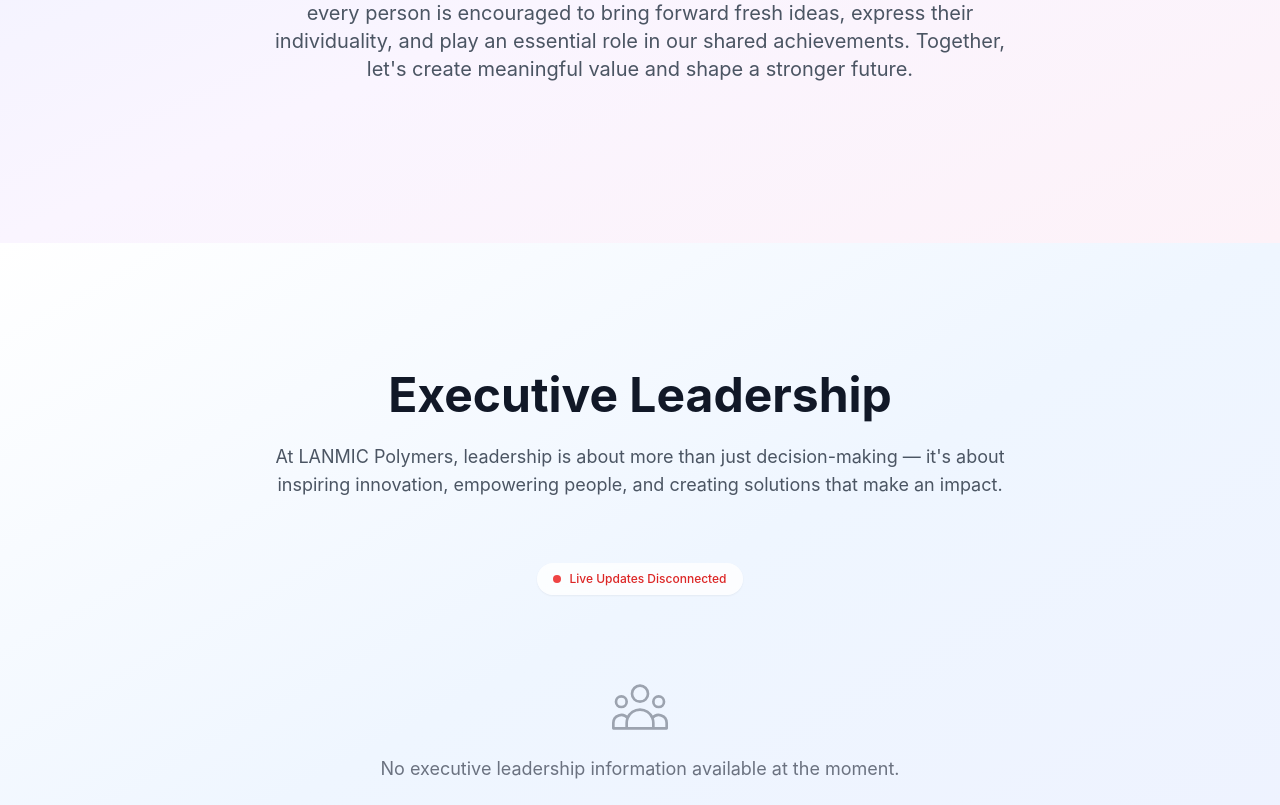
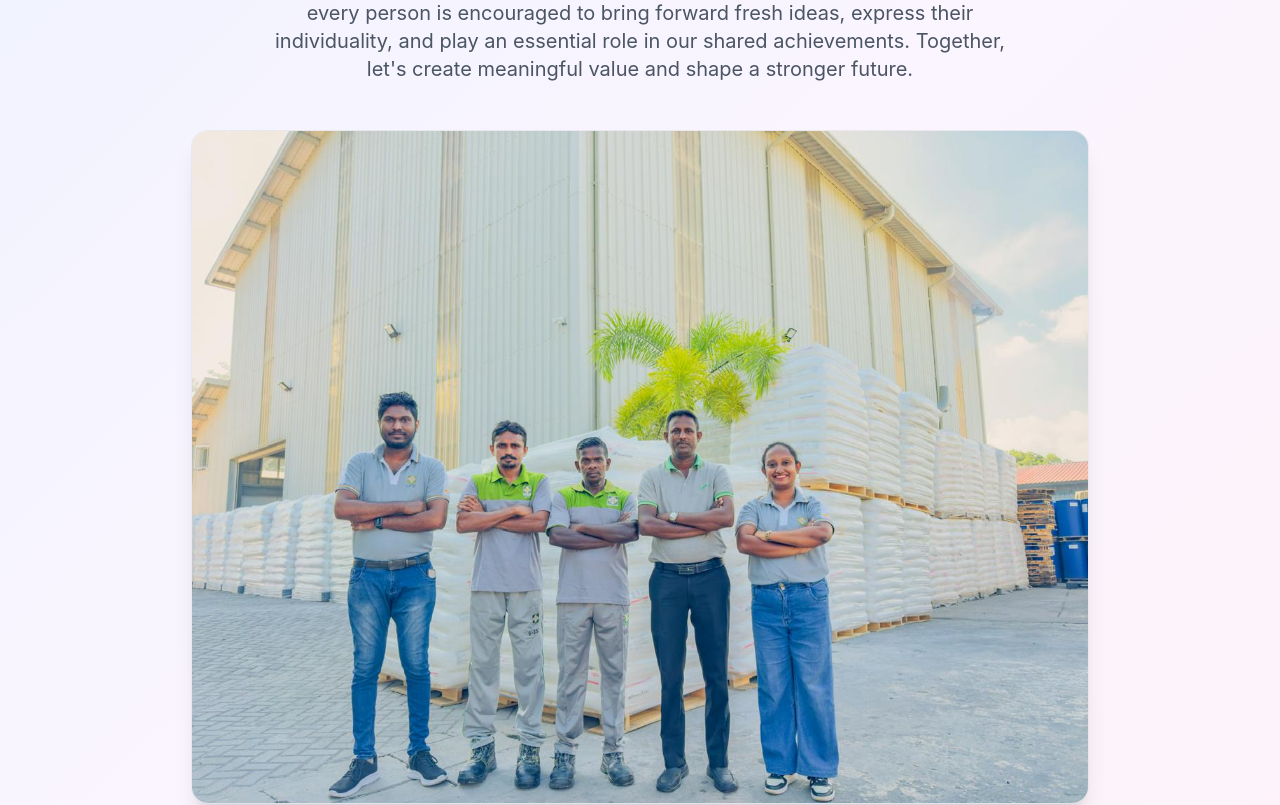
Before and after one commit to LUC1f3R-0/lanmic, a Next.js app in the folder frontend/: page /team in a window 1280 px wide. Shown: the part 400-1205 px from the top of the page. Built offline with nearby package versions, Linux system fonts and the light colour scheme; no server answers.

Commit message:
Updated Home component to enhance video background clarity, improved dark overlay for better text contrast, redirected Career page to Team page for streamlined navigation, and added a new team image section to the Team page for visual engagement.

```diff
--- a/frontend/src/app/(main)/career/page.tsx
+++ b/frontend/src/app/(main)/career/page.tsx
@@ -1,5 +1,3 @@
-import { redirect } from "next/navigation";
+import TeamPage from "../team/page";
 
-export default function CareerRedirectPage() {
-  redirect("/team");
-}
+export default TeamPage;
--- a/frontend/src/app/(main)/page.tsx
+++ b/frontend/src/app/(main)/page.tsx
@@ -81,7 +81,7 @@
           <div className="relative h-full w-full min-h-screen">
             <video
               ref={heroVideoRef}
-              className="absolute inset-0 h-full w-full object-cover object-center blur-sm opacity-100 scale-[1.06]"
+              className="absolute inset-0 h-full w-full object-cover object-center"
               autoPlay
               loop
               muted
@@ -96,7 +96,7 @@
             </video>
           </div>
           {/* Dark overlay for better text contrast */}
-          <div className="absolute inset-0 bg-gradient-to-br from-black/40 via-black/30 to-black/40 z-10"></div>
+          <div className="absolute inset-0 bg-gradient-to-br from-black/65 via-black/55 to-black/65 z-10"></div>
         </div>
 
         <div className="container mx-auto px-4 sm:px-6 lg:px-8 relative z-10">
--- a/frontend/src/app/(main)/team/page.tsx
+++ b/frontend/src/app/(main)/team/page.tsx
@@ -107,6 +107,21 @@
               our shared achievements. Together, let&apos;s create meaningful value and shape a
               stronger future.
             </p>
+            <div
+              className="mt-12 max-w-5xl mx-auto rounded-2xl overflow-hidden shadow-xl ring-1 ring-gray-200/80"
+              data-aos="fade-up"
+              data-aos-delay="300"
+              data-aos-duration="1000"
+            >
+              <Image
+                src="/staff-photograph.jpg"
+                alt="LANMIC Polymers team"
+                width={1280}
+                height={960}
+                className="w-full h-auto object-cover"
+                sizes="(max-width: 1024px) 100vw, 896px"
+              />
+            </div>
           </div>
         </div>
       </section>
```
